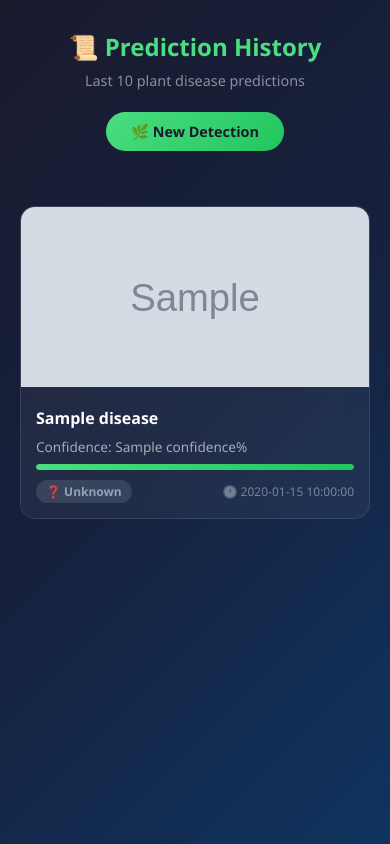
After one commit to tharun1580/plant-disease-detection, a FastAPI app: template templates/history.html in a window 390 px wide. The commit adds this page. Run offline with FastAPI, Linux system fonts and the light colour scheme; the template is opened without the code that fills it: most values are stand-ins (such as "Sample title", 1, 10 or a date in 2020); grey boxes marked "Sample" are stand-in pictures.

Commit message:
Add prediction history page, REST API, loading spinner, error handling and mobile responsive design

```diff
--- a/app.py
+++ b/app.py
@@ -42,6 +42,35 @@ templates = Jinja2Templates(directory="templates")
 os.makedirs("static", exist_ok=True)
 os.makedirs("static/uploads", exist_ok=True)
 app.mount("/static", StaticFiles(directory="static"), name="static")
+# History file path
+HISTORY_FILE = "model/history.json"
+
+# Load existing history or create empty
+def load_history():
+    if os.path.exists(HISTORY_FILE):
+        with open(HISTORY_FILE, 'r') as f:
+            return json.load(f)
+    return []
+
+# Save prediction to history
+def save_to_history(image_path, disease, confidence, severity):
+    from datetime import datetime
+    history = load_history()
+
+    # Add new prediction at beginning
+    history.insert(0, {
+        "image": image_path,
+        "disease": disease,
+        "confidence": round(confidence, 2),
+        "severity": severity,
+        "time": datetime.now().strftime("%d %b %Y, %I:%M %p")
+    })
+
+    # Keep only last 10 predictions
+    history = history[:10]
+
+    with open(HISTORY_FILE, 'w') as f:
+        json.dump(history, f)
 
 # ============================================================
 # LOAD MODEL
@@ -377,6 +406,13 @@ async def predict(request: Request, file: UploadFile = File(...)):
         "Unknown": "#94a3b8"
     }
     severity_color = severity_colors.get(info["severity"], "#94a3b8")
+    # Save to history
+    save_to_history(
+        f"/static/uploads/{file.filename}",
+        disease,
+        confidence,
+        info["severity"]
+    )
 
     return templates.TemplateResponse(
         request=request,
@@ -394,6 +430,18 @@ async def predict(request: Request, file: UploadFile = File(...)):
         }
     )
 
+# ============================================================
+# HISTORY ROUTE
+# ============================================================
+
+@app.get("/history", response_class=HTMLResponse)
+async def history(request: Request):
+    history = load_history()
+    return templates.TemplateResponse(
+        request=request,
+        name="history.html",
+        context={"history": history}
+    )
 # ============================================================
 # REST API ENDPOINT
 # ============================================================
--- /dev/null
+++ b/templates/history.html
@@ -0,0 +1,199 @@
+<!DOCTYPE html>
+<html lang="en">
+<head>
+    <meta charset="UTF-8">
+    <meta name="viewport" content="width=device-width, initial-scale=1.0">
+    <title>Prediction History</title>
+    <style>
+        * { margin: 0; padding: 0; box-sizing: border-box; }
+
+        body {
+            font-family: 'Segoe UI', sans-serif;
+            background: linear-gradient(135deg, #1a1a2e, #16213e, #0f3460);
+            min-height: 100vh;
+            padding: 30px 20px;
+        }
+
+        .header {
+            text-align: center;
+            margin-bottom: 30px;
+        }
+
+        .header h1 {
+            color: #4ade80;
+            font-size: 2rem;
+            margin-bottom: 8px;
+        }
+
+        .header p {
+            color: rgba(255,255,255,0.5);
+            font-size: 0.9rem;
+        }
+
+        .nav-btn {
+            display: inline-block;
+            background: linear-gradient(135deg, #4ade80, #22c55e);
+            color: #1a1a2e;
+            padding: 10px 25px;
+            border-radius: 50px;
+            text-decoration: none;
+            font-weight: bold;
+            font-size: 0.9rem;
+            margin-bottom: 25px;
+            transition: all 0.3s;
+        }
+
+        .nav-btn:hover {
+            transform: translateY(-2px);
+            box-shadow: 0 10px 30px rgba(74, 222, 128, 0.3);
+        }
+
+        .history-grid {
+            display: grid;
+            grid-template-columns: repeat(auto-fill, minmax(280px, 1fr));
+            gap: 20px;
+            max-width: 1200px;
+            margin: 0 auto;
+        }
+
+        .history-card {
+            background: rgba(255, 255, 255, 0.05);
+            backdrop-filter: blur(10px);
+            border: 1px solid rgba(255, 255, 255, 0.1);
+            border-radius: 15px;
+            overflow: hidden;
+            transition: transform 0.3s;
+        }
+
+        .history-card:hover {
+            transform: translateY(-5px);
+        }
+
+        .history-card img {
+            width: 100%;
+            height: 180px;
+            object-fit: cover;
+        }
+
+        .card-body {
+            padding: 15px;
+        }
+
+        .card-disease {
+            color: white;
+            font-size: 1rem;
+            font-weight: bold;
+            margin-bottom: 8px;
+        }
+
+        .card-confidence {
+            color: rgba(255,255,255,0.6);
+            font-size: 0.85rem;
+            margin-bottom: 8px;
+        }
+
+        .confidence-bar {
+            width: 100%;
+            height: 6px;
+            background: rgba(255,255,255,0.1);
+            border-radius: 3px;
+            margin-bottom: 10px;
+            overflow: hidden;
+        }
+
+        .confidence-fill {
+            height: 100%;
+            background: linear-gradient(90deg, #4ade80, #22c55e);
+            border-radius: 3px;
+        }
+
+        .card-footer {
+            display: flex;
+            justify-content: space-between;
+            align-items: center;
+            margin-top: 8px;
+        }
+
+        .severity-badge {
+            padding: 3px 10px;
+            border-radius: 20px;
+            font-size: 0.75rem;
+            font-weight: bold;
+        }
+
+        .card-time {
+            color: rgba(255,255,255,0.4);
+            font-size: 0.75rem;
+        }
+
+        .empty-state {
+            text-align: center;
+            padding: 60px 20px;
+            color: rgba(255,255,255,0.4);
+        }
+
+        .empty-state p {
+            font-size: 1.1rem;
+            margin-top: 15px;
+        }
+
+        .empty-icon {
+            font-size: 4rem;
+        }
+
+        /* Mobile responsive */
+        @media (max-width: 480px) {
+            .header h1 { font-size: 1.5rem; }
+            .history-grid { grid-template-columns: 1fr; }
+        }
+    </style>
+</head>
+<body>
+
+    <div class="header">
+        <h1>📜 Prediction History</h1>
+        <p>Last 10 plant disease predictions</p>
+        <br>
+        <a href="/" class="nav-btn">🌿 New Detection</a>
+    </div>
+
+    {% if history %}
+    <div class="history-grid">
+        {% for item in history %}
+        <div class="history-card">
+            <img src="{{ item.image }}" alt="Plant leaf">
+            <div class="card-body">
+                <div class="card-disease">{{ item.disease }}</div>
+                <div class="card-confidence">Confidence: {{ item.confidence }}%</div>
+                <div class="confidence-bar">
+                    <div class="confidence-fill" style="width: {{ item.confidence }}%"></div>
+                </div>
+                <div class="card-footer">
+                    {% if item.severity == "None" %}
+                        <span class="severity-badge" style="background: rgba(74,222,128,0.2); color: #4ade80;">✅ Healthy</span>
+                    {% elif item.severity == "Medium" %}
+                        <span class="severity-badge" style="background: rgba(251,146,60,0.2); color: #fb923c;">⚠️ Medium</span>
+                    {% elif item.severity == "High" %}
+                        <span class="severity-badge" style="background: rgba(248,113,113,0.2); color: #f87171;">🔴 High</span>
+                    {% else %}
+                        <span class="severity-badge" style="background: rgba(148,163,184,0.2); color: #94a3b8;">❓ Unknown</span>
+                    {% endif %}
+                    <span class="card-time">🕐 {{ item.time }}</span>
+                </div>
+            </div>
+        </div>
+        {% endfor %}
+    </div>
+
+    {% else %}
+    <div class="empty-state">
+        <div class="empty-icon">🌱</div>
+        <p>No predictions yet!</p>
+        <p style="font-size: 0.9rem; margin-top: 8px;">Upload a plant leaf image to get started.</p>
+        <br>
+        <a href="/" class="nav-btn">🔍 Start Detecting</a>
+    </div>
+    {% endif %}
+
+</body>
+</html>
```
Also changed, not shown: templates/index.html (+11 -0 lines).
